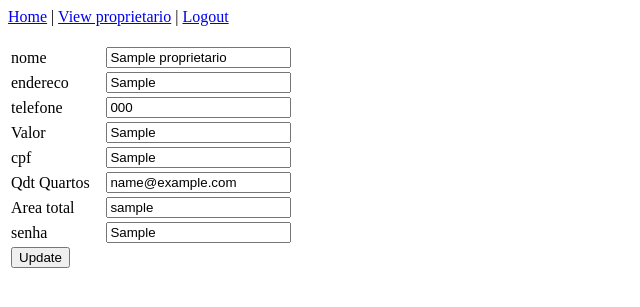
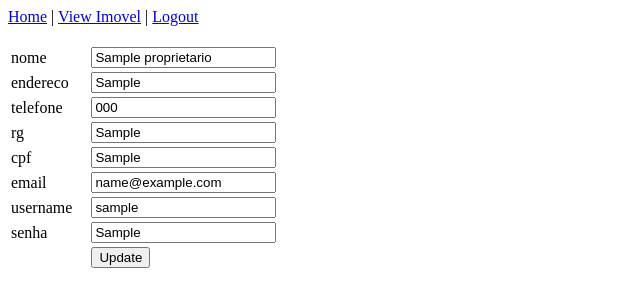
Before and after one commit to franknfjr/kitnet, a PHP site: page /editProprietario.php?id=1 in a window 1280 px wide. Shown: the top 307 px of the page, without its empty margins (0-640 px from the left). Run offline with PHP 8.4, Linux system fonts and the light colour scheme; the visitor is signed in with stand-in values (Sample User, id 1); tables that the repository leaves empty hold one stand-in row (values such as "Sample post").

Commit message:
Update editproprietario.php

```diff
--- a/editproprietario.php
+++ b/editproprietario.php
@@ -11,8 +11,7 @@ if(!isset($_SESSION['valid'])) {
 include_once("connection.php");
 
 if(isset($_POST['update'])) {
-
-
+    $id = $_POST['id'];
     $nome = $_POST['nome'];
     $endereco = $_POST['endereco'];
     $telefone = $_POST['telefone'];
@@ -35,34 +34,33 @@ if(isset($_POST['update'])) {
             echo "<font color='red'>telefone field is empty.</font><br/>";
         }
         if(empty($rg)) {
-            echo "<font color='red'>Valor field is empty.</font><br/>";
+            echo "<font color='red'>Rg field is empty.</font><br/>";
         }
         if(empty($cpf)) {
-            echo "<font color='red'>cpf field is empty.</font><br/>";
+            echo "<font color='red'>Cpf field is empty.</font><br/>";
         }
         if(empty($email)) {
-            echo "<font color='red'>Qtd quartos field is empty.</font><br/>";
+            echo "<font color='red'>Email field is empty.</font><br/>";
         }
         if(empty($username)) {
-            echo "<font color='red'>Area field is empty.</font><br/>";
+            echo "<font color='red'>Username is empty.</font><br/>";
         }
         if(empty($senha)) {
-            echo "<font color='red'>senha field is empty.</font><br/>";
+            echo "<font color='red'>Senha field is empty.</font><br/>";
         }
     }else {
 		//updating the table
-		$result = mysqli_query($mysqli, "UPDATE proprietario SET nome='$nome', endereco='$endereco', telefone='$telefone', rg='$rg', cpf='$cpf', email='$email', username='$username', senha='$senha'");
+		$result = mysqli_query($mysqli, "UPDATE proprietario SET nome='$nome', endereco='$endereco', telefone='$telefone', rg='$rg', cpf='$cpf', email='$email', username='$username', senha=md5('$senha') WHERE id=$id");
 
 		//redirectig to the display page. In our case, it is view.php
-		header("Location: view.php");
+		header("Location: viewProprietario.php");
 	}
 }
 ?>
 <?php
-//getting id from url
-
+$id = $_GET['id'];
 //selecting data associated with this particular id
-$result = mysqli_query($mysqli, "SELECT * FROM proprietario");
+$result = mysqli_query($mysqli, "SELECT * FROM proprietario WHERE id=$id");
 
 while($res = mysqli_fetch_array($result)) {
     $nome = $res['nome'];
@@ -78,15 +76,15 @@ while($res = mysqli_fetch_array($result)) {
 ?>
 <html>
 <head>
-	<title>Edit proprietario</title>
+	<title>Edit User</title>
 </head>
 
 <body>
-	<a href="index.php">Home</a> | <a href="view.php">View proprietario</a> | <a href="logout.php">Logout</a>
+	<a href="index.php">Home</a> | <a href="view.php">View Imovel</a> | <a href="logout.php">Logout</a>
 	<br/><br/>
 
 
-    <form name="form1"  method="post" action="edituser.php">
+    <form name="form1"  method="post" action="editProprietario.php">
         <table width="25%" border="0">
             <tr>
                 <td>nome</td>
@@ -101,7 +99,7 @@ while($res = mysqli_fetch_array($result)) {
                 <td><input type="text" name="telefone" value="<?php echo $telefone;?>"></td>
             </tr>
             <tr>
-                <td>Valor</td>
+                <td>rg</td>
                 <td><input type="text" name="rg" value="<?php echo $rg;?>"></td>
             </tr>
             <tr>
@@ -109,18 +107,19 @@ while($res = mysqli_fetch_array($result)) {
                 <td><input type="text" name="cpf" value="<?php echo $cpf;?>"></td>
             </tr>
             <tr>
-                <td>Qdt Quartos</td>
+                <td>email</td>
                 <td><input type="text" name="email" value="<?php echo $email;?>"></td>
             </tr>
             <tr>
-                <td>Area total</td>
+                <td>username</td>
                 <td><input type="text" name="username" value="<?php echo $username;?>"></td>
             </tr>
             <tr>
-                <td>senha</td><td><input type="text" name="senha" value="<?php echo $senha;?>"></td>
+                <td>senha</td>
+                  <td><input type="text" name="senha" value="<?php echo $senha;?>"></td>
             </tr>
-            <tr>
-         <td><input type="submit" name="update" value="Update"></td>
+            <tr><td><input type="hidden" name="id" value=<?php echo $_GET['id'];?>></td>
+		 <td><input type="submit" name="update" value="Update"></td>
             </tr>
         </table>
     </form>
```
